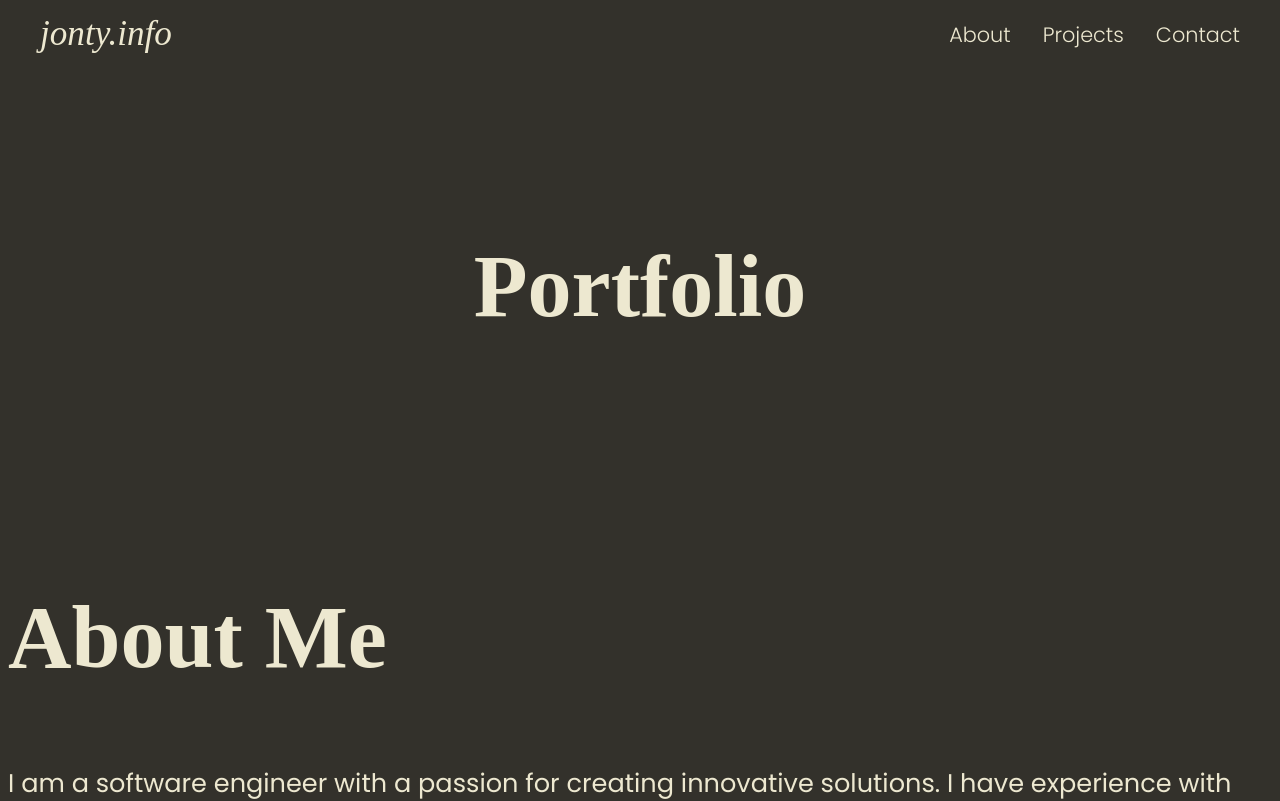
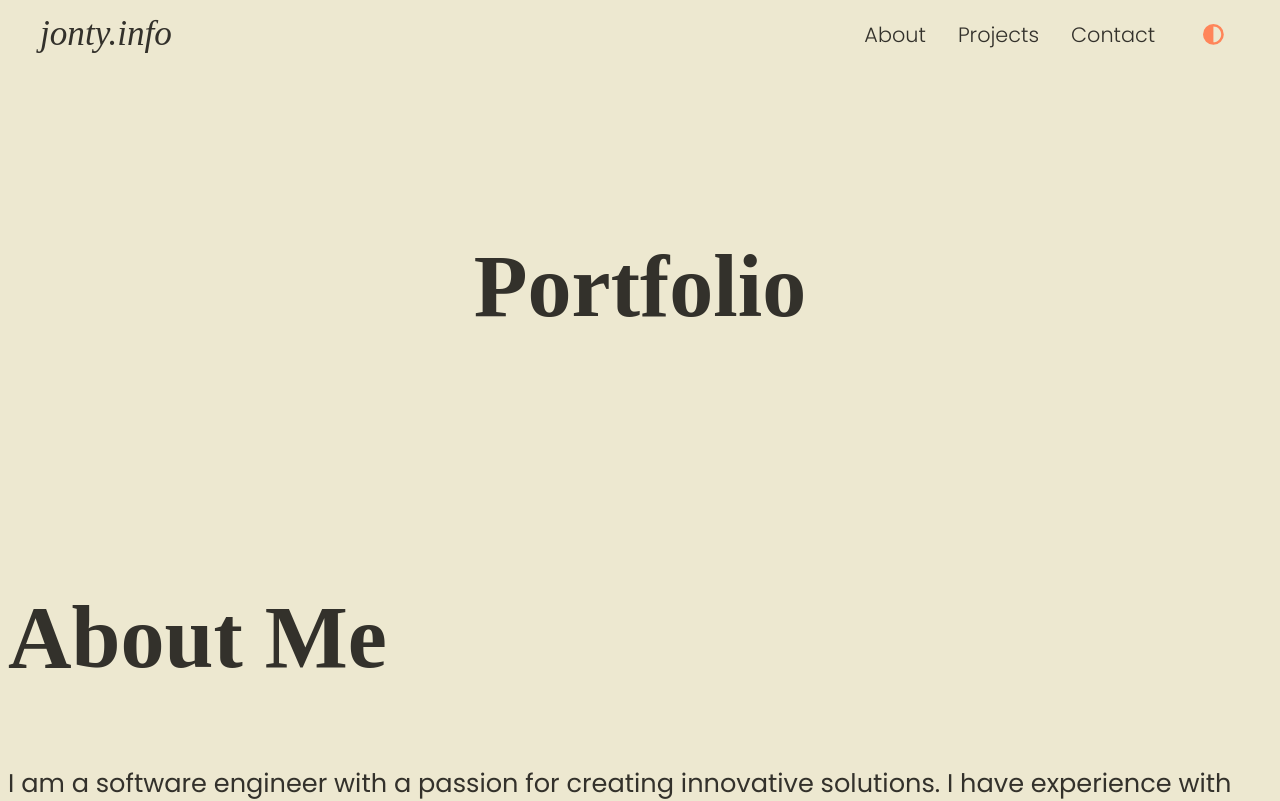
Before and after one commit to spraws/portfolioV2, a React (Vite) app in the folder PortfolioV2/: page / in a window 1280 px wide. Shown: the top 801 px of the page. Built offline with nearby package versions, Linux system fonts and the light colour scheme; a web font is replaced by a local one.

Commit message:
Implement theme toggle functionality; add dropdown for theme selection

```diff
--- a/PortfolioV2/index.html
+++ b/PortfolioV2/index.html
@@ -10,7 +10,7 @@
     <link rel="preconnect" href="https://fonts.gstatic.com" crossorigin>
     <link href="https://fonts.googleapis.com/css2?family=Poppins:ital,wght@0,100;0,200;0,300;0,400;0,500;0,600;0,700;0,800;0,900;1,100;1,200;1,300;1,400;1,500;1,600;1,700;1,800;1,900&display=swap" rel="stylesheet">
   </head>
-  <body>
+  <body data-theme="light">
     <div id="root"></div>
     <script type="module" src="/src/main.jsx"></script>
   </body>
--- a/PortfolioV2/src/App.jsx
+++ b/PortfolioV2/src/App.jsx
@@ -2,6 +2,7 @@ import './App.css'
 import AboutContent from './assets/about/AboutContent';
 import Nav from './assets/nav/nav';
 import Header from './assets/header/Header'
+import DropDown from './assets/DropDown/DropDown';
 function App() {
 
   return(
@@ -9,7 +10,7 @@ function App() {
       <Nav />
       <Header />
       <AboutContent />
-
+      <DropDown />
     </div>
   );
 }
--- /dev/null
+++ b/PortfolioV2/src/assets/DropDown/DropDown.jsx
@@ -0,0 +1,21 @@
+import ThemeToggle from '../theme-toggle/ThemeToggle';
+import "./drop-down.css";
+import PropTypes from 'prop-types';
+
+function DropDown({ isOpen }) {
+    return (
+      <div className={`dropdown ${isOpen ? 'open' : ''}`}>
+        <div className="theme-options">
+          <ThemeToggle theme="light" />
+          <ThemeToggle theme="dark" />
+          <ThemeToggle theme="amoled" />
+        </div>
+      </div>
+    );
+  }
+
+DropDown.propTypes = {
+  isOpen: PropTypes.bool.isRequired,
+};
+
+export default DropDown;
--- /dev/null
+++ b/PortfolioV2/src/assets/DropDown/drop-down.css
@@ -0,0 +1,36 @@
+.dropdown {
+    opacity: 0;
+    visibility: hidden;
+    position: fixed;
+        top: 0;
+        right: 0;
+        margin-right: 2rem;
+        margin-top: 4rem;
+    background-color: var(--color-tertiary);
+    padding: 1rem;
+    border-radius: 10px;
+    box-shadow: 0 2px 10px rgba(0, 0, 0, 0.504);
+    transition: ease-in-out 0.5s;
+
+}
+
+.dropdown.open{
+    display: flex;
+    opacity: 1;
+    visibility: visible;
+}
+
+.theme-options {
+  display: flex;
+  flex-direction: column;
+  gap: 1rem;
+}
+
+.theme-toggle {
+  transition: transform 0.2s ease;
+  z-index: 100;
+}
+
+.theme-toggle:hover {
+  transform: scale(1.1);
+}
--- a/PortfolioV2/src/assets/nav/nav.css
+++ b/PortfolioV2/src/assets/nav/nav.css
@@ -2,9 +2,10 @@
 
     font-size: 1.6rem;
     font-weight: 600;
-    color: var(--color-primary);
     padding: 0 2rem; /* Add padding to prevent content from touching edges */
     max-width: 100%; /* Ensure nav doesn't exceed viewport width */
+
+
   }
 
   .nav ul {
@@ -39,6 +40,6 @@
 
   .nav ul li a {
     text-decoration: none;
-    color: var(--color-primary);
+    color: var(--color-secondary);
 
   }
--- a/PortfolioV2/src/assets/nav/nav.jsx
+++ b/PortfolioV2/src/assets/nav/nav.jsx
@@ -1,4 +1,7 @@
 import './nav.css';
+import './nav.css';
+import ThemeButton from '../theme-btn/ThemeButton';
+
 
 function Nav() {
   return (
@@ -17,6 +20,9 @@ function Nav() {
           <li className="nav-item">
             <a href="#contact">Contact</a>
           </li>
+          <li>
+            <ThemeButton />
+          </li>
         </div>
       </ul>
     </nav>
--- /dev/null
+++ b/PortfolioV2/src/assets/theme-btn/ThemeButton.jsx
@@ -0,0 +1,24 @@
+import { faCircleHalfStroke } from '@fortawesome/free-solid-svg-icons';
+import { FontAwesomeIcon } from '@fortawesome/react-fontawesome';
+import { useState } from 'react';
+import "./theme-button.css";
+import DropDown from '../DropDown/DropDown';
+
+function ThemeButton() {
+  const [isOpen, setIsOpen] = useState(false);
+
+  const toggleDropdown = () => {
+    setIsOpen(!isOpen);
+  };
+
+  return (
+    <div>
+      <button className='theme-btn' onClick={toggleDropdown}>
+        <FontAwesomeIcon icon={faCircleHalfStroke} />
+      </button>
+      <DropDown isOpen={isOpen} />
+    </div>
+  );
+}
+
+export default ThemeButton;
--- /dev/null
+++ b/PortfolioV2/src/assets/theme-btn/theme-button.css
@@ -0,0 +1,11 @@
+.theme-btn{
+    color: var(--color-tertiary);
+    padding: 0.5rem 1rem;
+    font-size: 1.3rem;
+    font-weight: 300;
+    text-decoration: none;
+    background-color: #ffffff00;
+    border: none;
+    cursor: pointer;
+
+  }
--- /dev/null
+++ b/PortfolioV2/src/assets/theme-toggle/ThemeToggle.jsx
@@ -0,0 +1,20 @@
+import PropTypes from 'prop-types';
+import "./theme-toggle.css";
+
+const ThemeToggle = ({ theme }) => {
+
+  const setTheme = () => {
+    document.querySelector("body").setAttribute("data-theme", theme);
+  };
+
+  return (
+    <div onClick={setTheme} className={`theme-toggle ${theme}`}>
+    </div>
+  );
+}
+
+ThemeToggle.propTypes = {
+  theme: PropTypes.string.isRequired,
+};
+
+export default ThemeToggle;
--- /dev/null
+++ b/PortfolioV2/src/assets/theme-toggle/theme-toggle.css
@@ -0,0 +1,19 @@
+.theme-toggle {
+  height: 40px;
+  width: 40px;
+  border-radius: 50%;
+  cursor: pointer;
+  border: none;
+}
+
+.theme-toggle.light {
+  background-color: #EDE8D0;
+}
+
+.theme-toggle.dark {
+  background-color: #33312b;
+}
+
+.theme-toggle.amoled {
+  background-color: #000000;
+}
--- a/PortfolioV2/src/index.css
+++ b/PortfolioV2/src/index.css
@@ -7,14 +7,29 @@
 --color-secondary: #33312b;
 --color-tertiary: #ff8559;
 
-  color-scheme: light dark;
-  color: var(--color-primary);
-  background-color: var(--color-secondary);
 
   font-synthesis: none;
   text-rendering: optimizeLegibility;
   -webkit-font-smoothing: antialiased;
   -moz-osx-font-smoothing: grayscale;
+}
+
+[data-theme="dark"] {
+  --color-primary: #33312b;
+  --color-secondary: #EDE8D0;
+  --color-tertiary: #ff8559;
+}
+
+[data-theme="light"] {
+  --color-primary: #EDE8D0;
+  --color-secondary: #33312b;
+  --color-tertiary: #ff8559;
+}
+
+[data-theme="amoled"]{
+  --color-primary: #000000;
+  --color-secondary: #EDE8D0;
+  --color-tertiary: #ff8559;
 }
 
 
@@ -31,3 +46,9 @@ p {
   font-size: 1.6rem;
   line-height: 1.6;
 }
+
+body {
+  background-color: var(--color-primary);
+  color: var(--color-secondary);
+  transition: ease-in-out 0.5s;
+}
```
